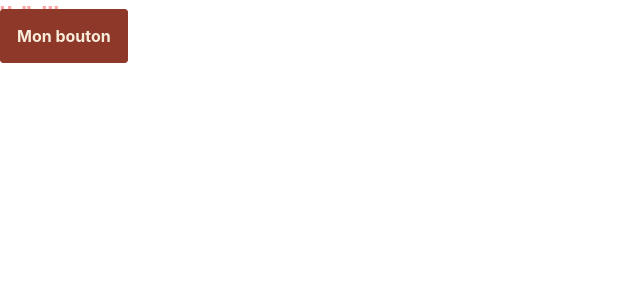
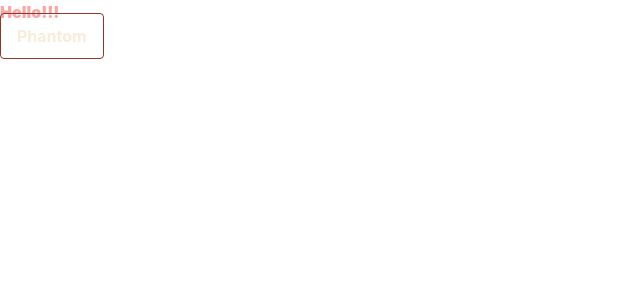
Before and after one commit to ophelie-gaudin/Immotep_front_react, a React (Create React App) app: page / in a window 1280 px wide. Shown: the top 300 px of the page, without its empty margins (0-640 px from the left). Built offline with nearby package versions, Linux system fonts and the light colour scheme.

Commit message:
create a phantom outlined button atom

```diff
--- a/src/App.js
+++ b/src/App.js
@@ -1,10 +1,11 @@
 import OrangeButton from "./Components/Main/OrangeButton";
+import PhantomButton from "./Components/Main/PhantomButton";
 
 function App() {
   return (
     <div className="text-red-300 font-black">
       Hello!!!
-      <OrangeButton />
+      <PhantomButton>Phantom</PhantomButton>
     </div>
   );
 }
--- a/src/Components/Main/OrangeButton/OrangeButton.css
+++ b/src/Components/Main/OrangeButton/OrangeButton.css
@@ -1,4 +1,4 @@
 .orange-button {
-  @apply rounded-[0.25rem] bg-oraange border border-oraange text-whiite font-bold hover:bg-greey hover:text-whiite hover:border-whiite hover:font-black;
+  @apply rounded-[0.25rem] px-4 py-3 bg-oraange border border-oraange text-whiite font-bold hover:bg-greey hover:text-whiite hover:border-whiite hover:font-black;
   transition: all 0.6s;
 }
--- a/src/Components/Main/OrangeButton/index.jsx
+++ b/src/Components/Main/OrangeButton/index.jsx
@@ -1,11 +1,11 @@
 import React from "react";
 import "./OrangeButton.css";
 
-const OrangeButton = () => {
+const OrangeButton = (props) => {
   return (
     <div>
-      <a className="orange-button p-4" href="/">
-        Mon bouton
+      <a className="orange-button" href="/">
+        {props.children}
       </a>
     </div>
   );
--- /dev/null
+++ b/src/Components/Main/PhantomButton/PhantomButton.css
@@ -0,0 +1,4 @@
+.phantom-button {
+  @apply rounded-[0.25rem] px-4 py-3 bg-transparent border border-oraange text-whiite font-bold hover:bg-greey hover:text-whiite hover:border-whiite hover:font-black;
+  transition: all 0.4s;
+}
--- /dev/null
+++ b/src/Components/Main/PhantomButton/index.jsx
@@ -0,0 +1,14 @@
+import React from "react";
+import "./PhantomButton.css";
+
+const PhantomButton = (props) => {
+  return (
+    <div>
+      <a className="phantom-button" href="/">
+        {props.children}
+      </a>
+    </div>
+  );
+};
+
+export default PhantomButton;
```
